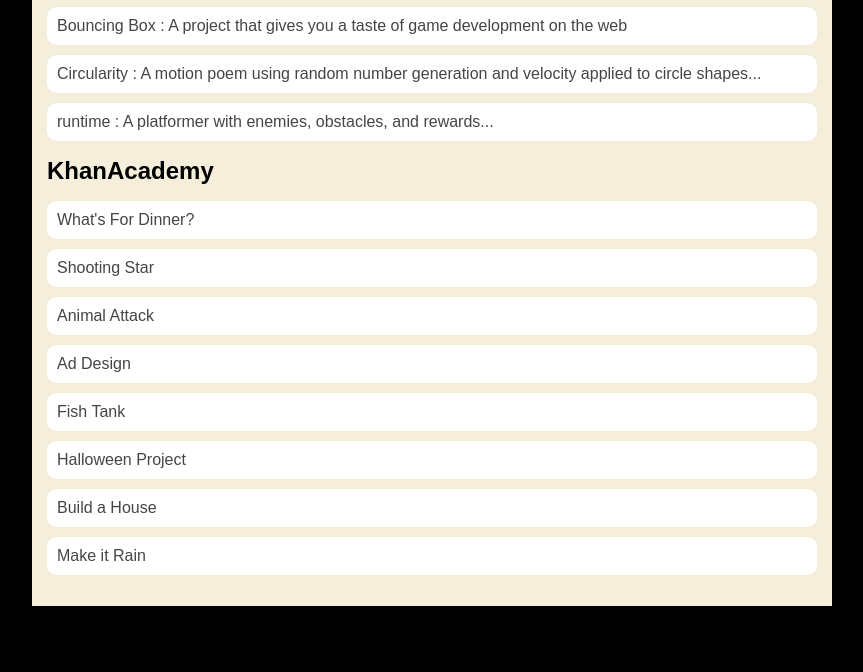
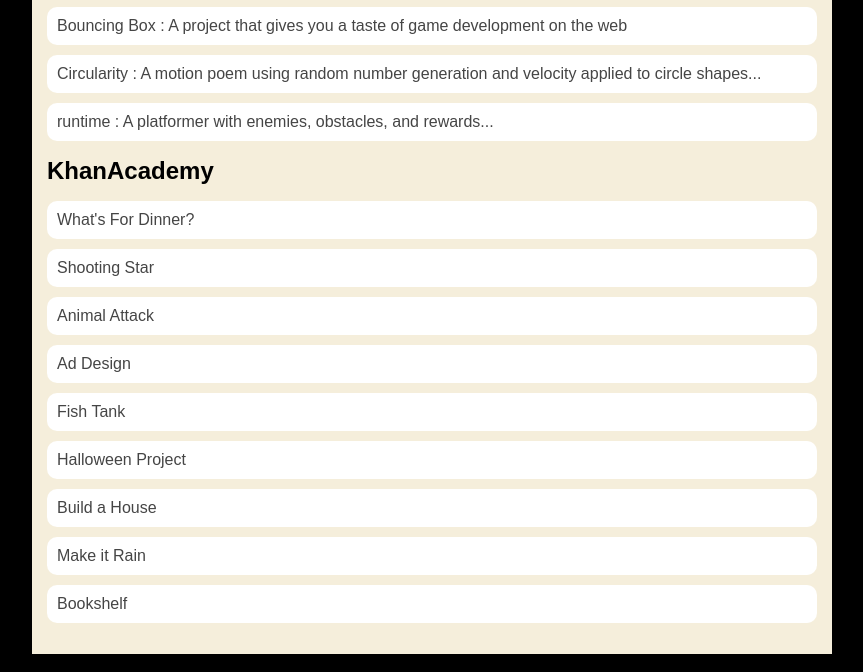
Before and after one commit to matthewabadie/matthewabadie.gitpod.io, a plain HTML site: page portfolio.html in a window 1280 px wide. Shown: the part 197-869 px from the top of the page, without its empty margins (208-1071 px from the left). Before the commit the page ends 821 px from the top, so only its background shows below. Drawn offline with Linux system fonts and the light colour scheme.

Commit message:
describe your changes

```diff
--- a/portfolio.html
+++ b/portfolio.html
@@ -33,6 +33,7 @@
                     <li><a href=https://www.khanacademy.org/computer-programming/halloween-project/5196828177645568>Halloween Project</a></li>
                     <li><a href=https://www.khanacademy.org/computer-programming/build-a-house/4915651057205248>Build a House</a></li>
                     <li><a href=https://www.khanacademy.org/computer-programming/spin-off-of-project-make-it-rain/4798276148314112>Make it Rain</a></li>
+                    <li><a href=https://www.khanacademy.org/computer-programming/spin-off-of-project-bookshelf/5584860326051840>Bookshelf</a></li>
                 </ul>
             </div>
         </main>
```
